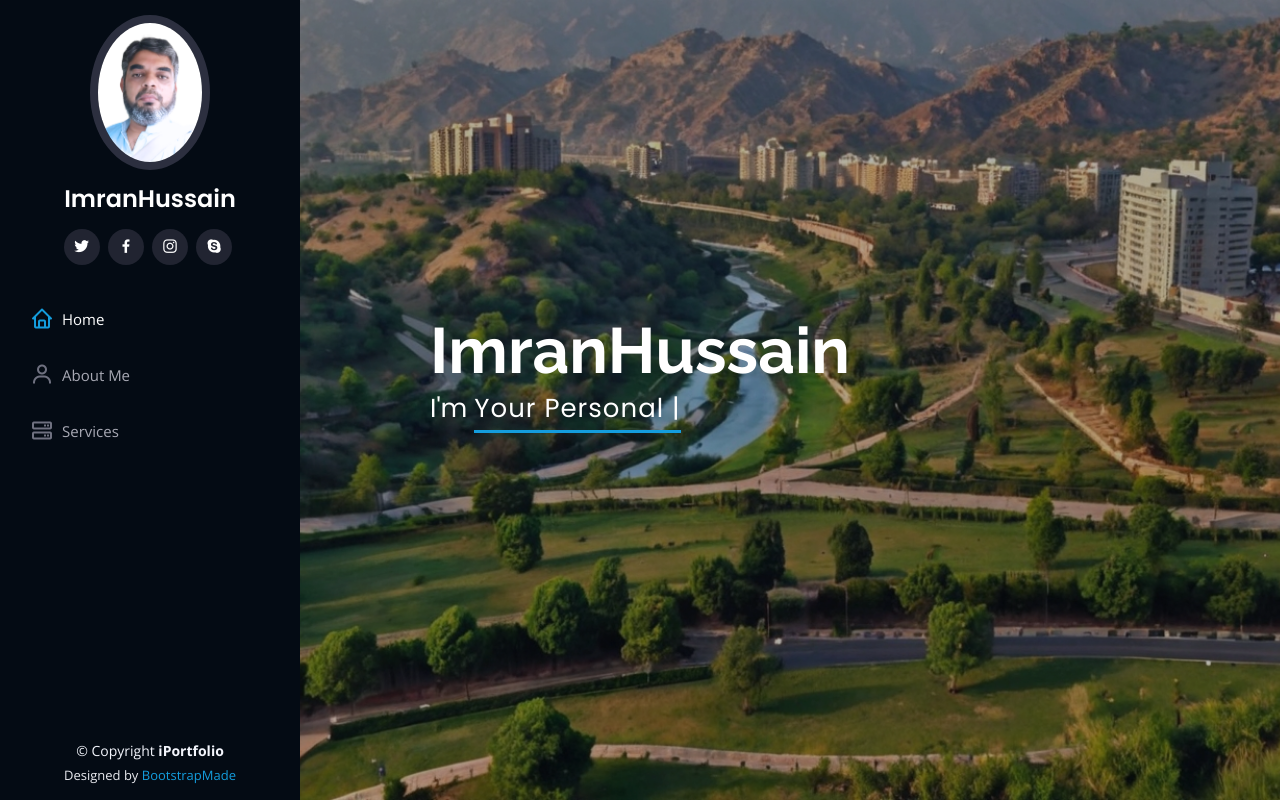
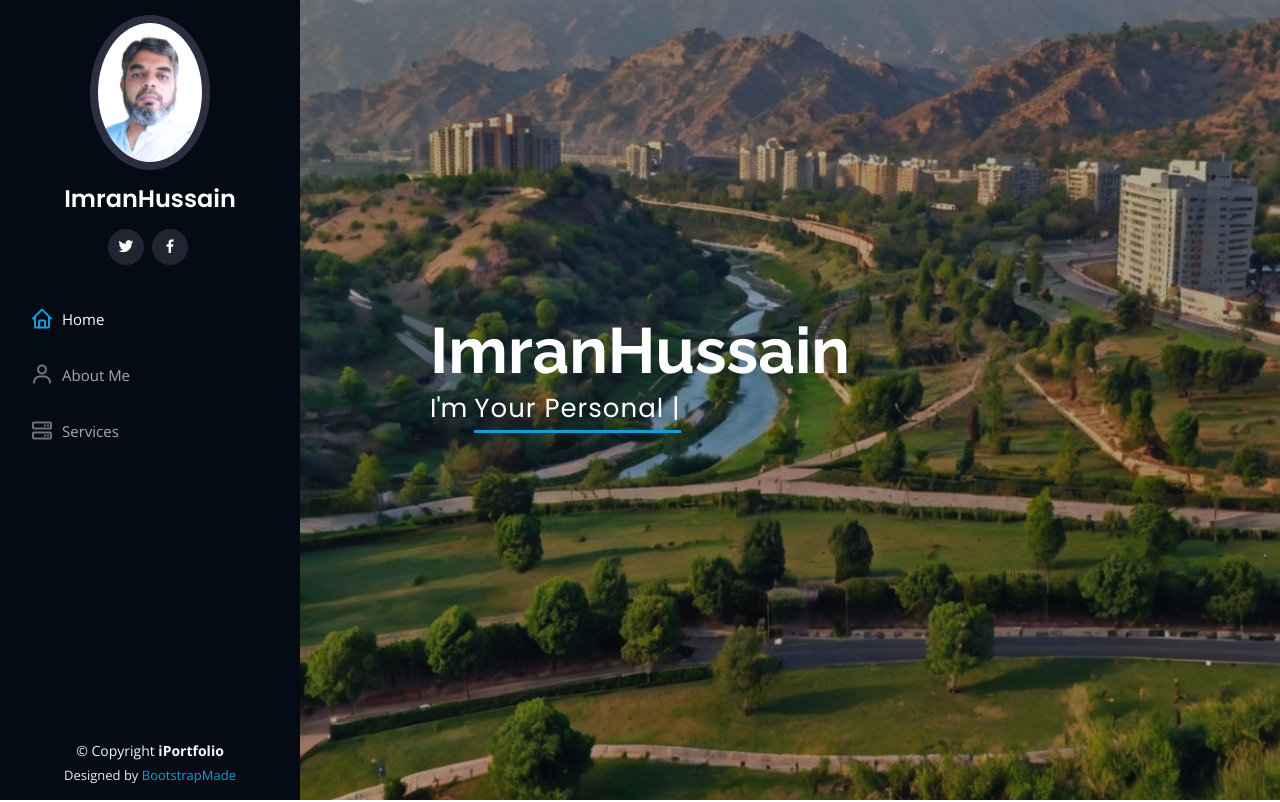
Before and after one commit to Coder-soft/tourguide, a plain HTML site: page index.html in a window 1280 px wide. Shown: the top 802 px of the page. Drawn offline with nearby package versions, Linux system fonts and the light colour scheme.

Commit message:
remove some more unnecessary stuffs

```diff
--- a/index.html
+++ b/index.html
@@ -44,8 +44,6 @@
         <div class="social-links mt-3 text-center">
           <a href="#" class="twitter"><i class="bx bxl-twitter"></i></a>
           <a href="#" class="facebook"><i class="bx bxl-facebook"></i></a>
-          <a href="#" class="instagram"><i class="bx bxl-instagram"></i></a>
-          <a href="#" class="google-plus"><i class="bx bxl-skype"></i></a>
         </div>
       </div>
 
```
